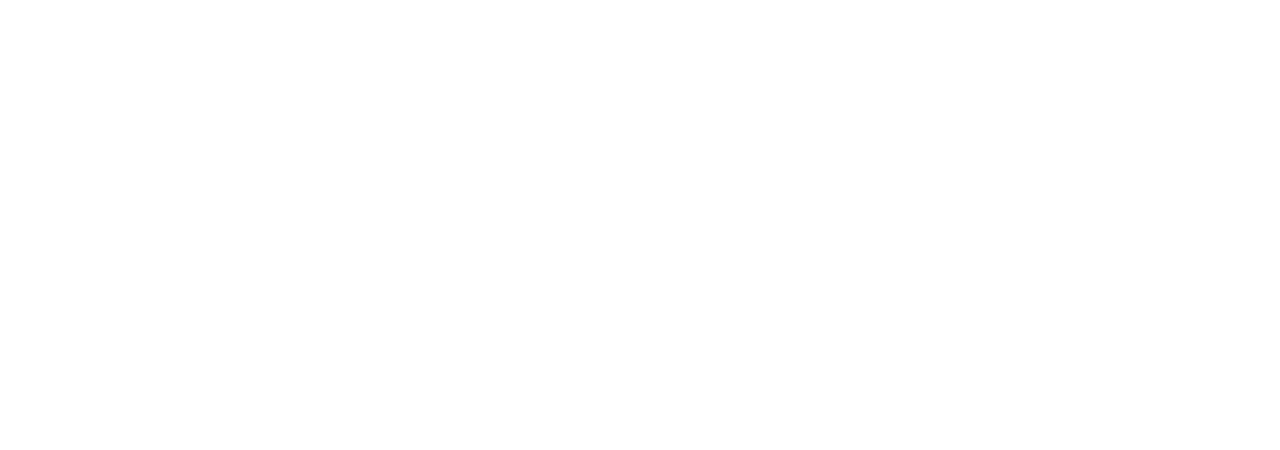
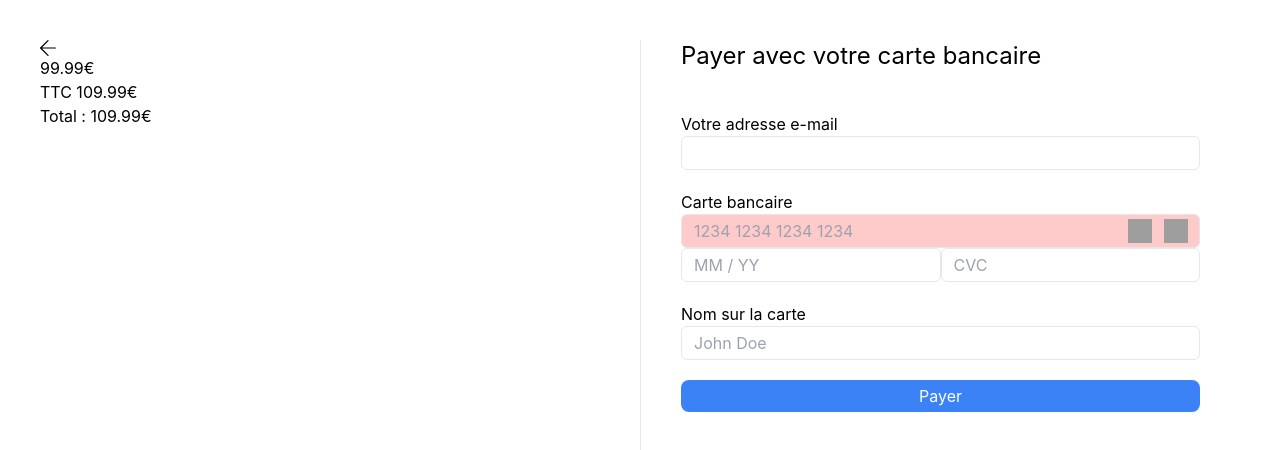
Before and after one commit to solalmaurel/ProjetAW, a React (Create React App) app in the folder frontend/: page /payment in a window 1280 px wide. Before the commit this address had no page. Shown: the top 450 px of the page. Built offline with nearby package versions, Linux system fonts and the light colour scheme; grey boxes are pictures that could not be loaded.

Commit message:
ajout front paiement

```diff
--- a/frontend/src/index.tsx
+++ b/frontend/src/index.tsx
@@ -7,7 +7,6 @@
 import LoginPage from "./pages/authentification/login";
 import RegisterPage from "./pages/authentification/register";
 import HomePage from "./pages/home/home";
-import TestPage from "./pages/test";
 import OfferPage from "./pages/offers/offers";
 import ProfilePage from "./pages/profile/profile";
 import ForumPage from "./pages/forum/forum";
@@ -17,6 +16,7 @@
 
 import {AuthProvider} from './context/AuthContext';
 import ProtectedRoute from './context/ProtectedRoute';
+import PaymentPage from "./pages/payment/payment";
 
 const root = ReactDOM.createRoot(
     document.getElementById('root') as HTMLElement
@@ -29,7 +29,6 @@
                 <Routes>
                     {/* --- Routes Publiques --- */}
                     <Route path="/" element={<HomePage />} />
-                    <Route path="/test" element={<TestPage />} />
                     <Route path="/login" element={<LoginPage />} />
                     <Route path="/register" element={<RegisterPage />} />
                     <Route path="/offers" element={<OfferPage />} />
@@ -41,6 +40,7 @@
                         </Route>
                     </Route>
                     <Route path="/events" element={<EventPage />} />
+                    <Route path="/payment" element={<PaymentPage />} />
 
                     {/* --- Routes Protégées --- */}
                     <Route element={<ProtectedRoute />}>
--- /dev/null
+++ b/frontend/src/pages/payment/payment.tsx
@@ -0,0 +1,96 @@
+import {ChangeEvent, JSX, useState} from "react";
+
+export default function PaymentPage(): JSX.Element {
+
+    const [numCC, setNumCC] = useState<string>("")
+
+    function handleOnChange(e: ChangeEvent<HTMLInputElement>) {
+        setNumCC(e.currentTarget.value);
+    }
+
+    const classNumCC = !isCreditCardValid(numCC) ? "border rounded-md bg-red-200 px-3 py-1" : "border rounded-md px-3 py-1";
+
+    return (
+        <div className="w-dvw h-dvh flex flex-row p-10">
+            <div className="w-1/2">
+                <a href="/"><img src="/back-arrow.svg" alt="Revenir en arrière" height="16" width="16"/></a>
+                <h1>99.99€</h1>
+                <h1>TTC 109.99€</h1>
+                <h1>Total : 109.99€</h1>
+            </div>
+            <div className="w-1/2 px-10 border-l">
+                <h1 className="text-2xl">Payer avec votre carte bancaire</h1>
+                <form className="flex flex-col space-y-5 mt-10">
+                    <div className="flex flex-col">
+                        <label htmlFor="email">Votre adresse e-mail</label>
+                        <input className="border rounded-md px-3 py-1" type="email" name="email"/>
+                    </div>
+                    <div className="flex flex-col">
+                        <label htmlFor="cb">Carte bancaire</label>
+                        <div className="relative">
+                            <input
+                                className={`${classNumCC} w-full pr-10`}
+                                type="text"
+                                name="numcard"
+                                placeholder="1234 1234 1234 1234"
+                                onChange={handleOnChange}
+                            />
+                            <img
+                                src="/visa_card.svg"
+                                alt="Visa Logo"
+                                className="absolute right-12 top-1/2 transform -translate-y-1/2 w-6 h-6"
+                            />
+                            <img
+                                src="/mastercard.png"
+                                alt="Mastercard Logo"
+                                className="absolute right-3 top-1/2 transform -translate-y-1/2 w-6 h-6"
+                            />
+                        </div>
+
+                        <span className="flex flex-row w-full">
+                            <input className="border rounded-md px-3 py-1 w-1/2" type="text" name="expcard"
+                                   placeholder="MM / YY"/>
+                            <input className="border rounded-md px-3 py-1 w-1/2" type="password" name="cvc_card"
+                                   placeholder="CVC"/>
+                        </span>
+                    </div>
+
+                    <div className="flex flex-col">
+                        <label htmlFor="name">Nom sur la carte</label>
+                        <input className="border rounded-md px-3 py-1" type="text" placeholder="John Doe"/>
+                    </div>
+
+                    <button type="submit"
+                            className="bg-blue-500 hover:bg-blue-700 text-white px-3 py-1 rounded-lg w-full">Payer
+                    </button>
+                </form>
+            </div>
+        </div>
+    );
+}
+
+// using luhn algorithm
+function isCreditCardValid(numcc: string): boolean {
+
+    numcc = numcc.replace(/\s/g, "");
+
+    let isnum = /^\d+$/.test(numcc);
+    if (numcc.length !== 16 || !isnum) return false;
+
+    let acc = 0;
+    for (let i = 15; i >= 0; i--) {
+        const unit = parseInt(numcc[i]);
+
+        // index paire, on double le chiffre
+        if (i % 2 === 0) {
+            let valeur = unit * 2;
+            if (valeur > 9) valeur = valeur - 9;
+            acc += valeur;
+        } else {
+            acc += unit;
+        }
+
+    }
+
+    return acc % 10 === 0;
+}
--- a/frontend/src/pages/test.tsx
+++ /dev/null
@@ -1,45 +0,0 @@
-import {createUser, findUserByCredentials, User} from "../models/user";
-
-export default function TestPage() {
-
-    return (
-        <div>
-            <h1>Hello everyone!</h1>
-            <p>Welcome to the test page!</p>
-            <br/>
-            <button onClick={createUserListener}>Create user in Spring</button>
-            <br/>
-            <button onClick={getUserListener}>Get user 1</button>
-        </div>
-    )
-
-}
-
-function createUserListener() {
-
-    const user: User = {
-        id: -1, // on laisse spring generer l'id automatiquement
-        nom: "PERROT",
-        prenom: "Alexandre",
-        email: "alexandre.perrot54@proton.me",
-        password: "unmotdepassesecurise",
-        isAdmin: false,
-        anneeDiplome: 2026,
-        typeEtude: 0,
-        isAdherent: false,
-        dateCotisation: undefined,
-        notifOffre: false,
-        notifEvenement: false
-    }
-
-    const promise = createUser(user); // on envoie la requete à spring
-    promise.then(data => console.log(data)).catch(err => console.error(err)); // on affiche la reponse de spring
-
-}
-
-function getUserListener() {
-
-    const promise = findUserByCredentials("alexandre.perrot54@proton.me", "unmotdepassesecurise"); // on get l'user avec l'id 1, envoi de la requete
-    promise.then(data => console.log(data)).catch(err => console.error(err)); // afficher l'user 1 s'il existe
-
-}
```
